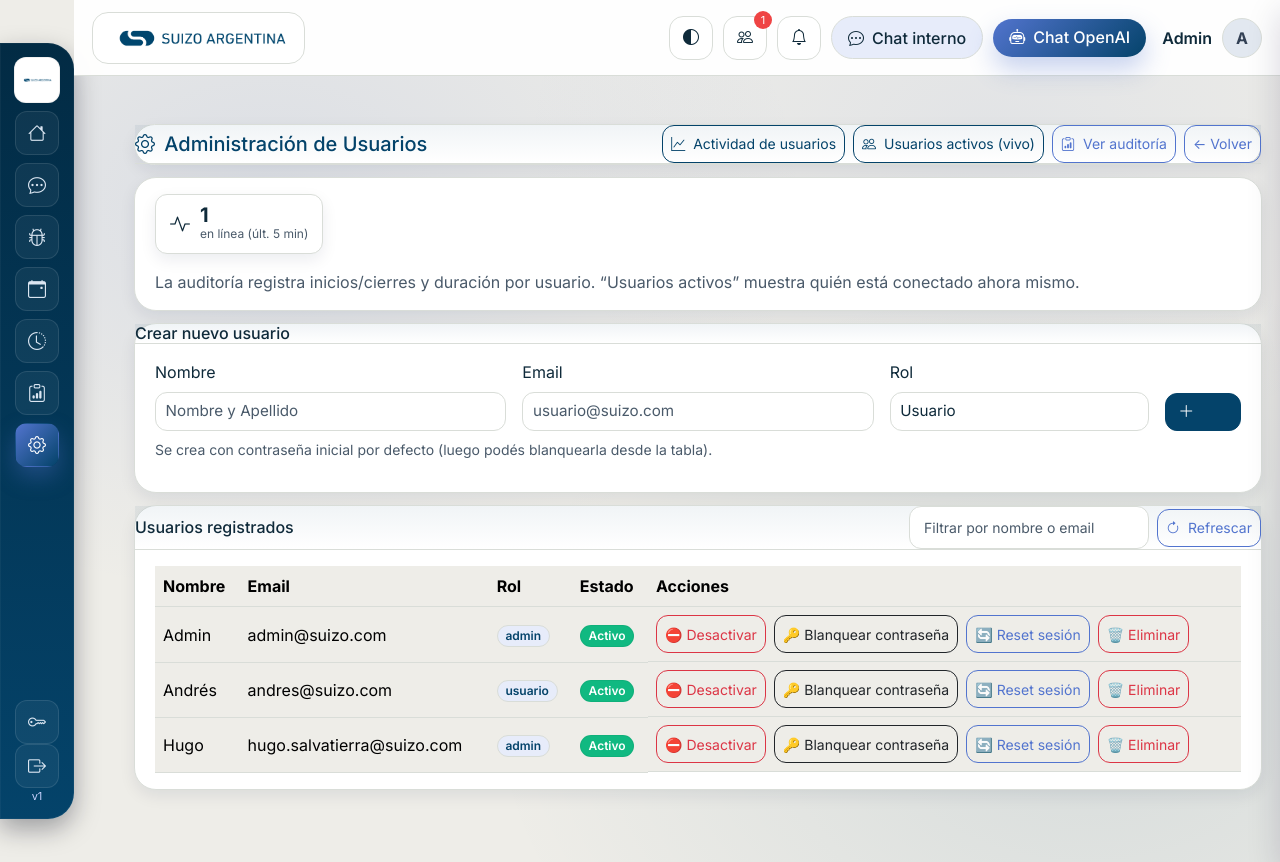
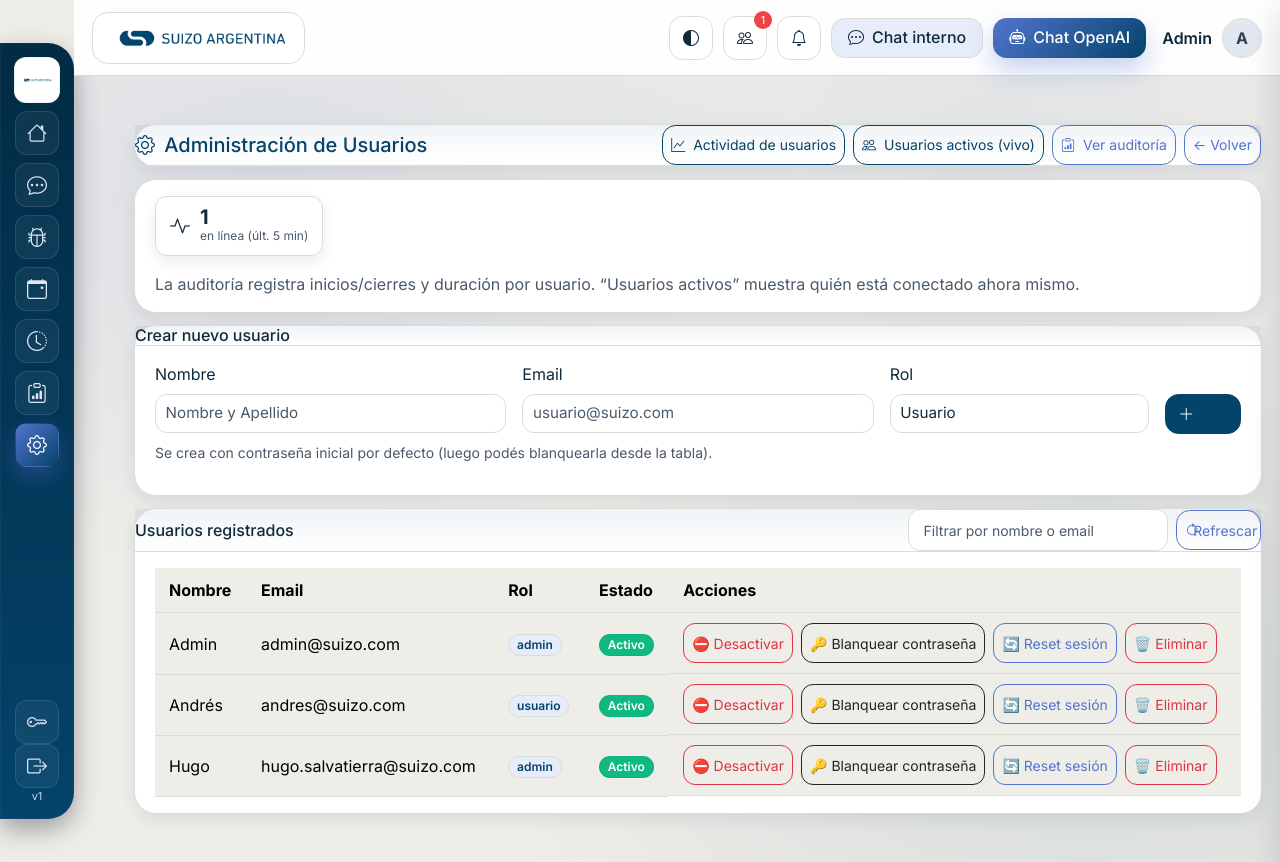
Before and after one commit to andrestor94/pliegos_ai_web_public, a FastAPI app: page /admin in a window 1280 px wide. Run offline with FastAPI, Linux system fonts and the light colour scheme; a user stored in the database is signed in; data comes from the database, SQL or seed files in the repository; data that the repository does not hold is empty; parts of the project's set-up code (start-up, migrations or seed data) failed here and were passed over; some libraries are stand-ins or nearby versions.

Commit message:
fix(ui): hotfix CSS en base.html (bordes, paddings y overflow en admin/auditoría/calendario/cambiar contraseña)

```diff
--- a/templates/base.html
+++ b/templates/base.html
@@ -442,7 +442,83 @@
     }
     [class*="container"], [class*="Container"]{ min-width: 0; }
   </style>
+
   {% block extra_head %}{% endblock %}
+
+  <!-- ===== HOTFIX UI (prioridad alta, sin tocar vistas) ===== -->
+  <style>
+    /* 1) Tokens Bootstrap: bordes + paddings coherentes */
+    :root{
+      --bs-border-radius: .85rem;
+      --bs-border-radius-sm: .65rem;
+      --bs-border-radius-lg: 1rem;
+      --bs-btn-padding-y: .55rem;
+      --bs-btn-padding-x: .95rem;
+      --bs-btn-border-radius: .85rem;
+    }
+
+    /* 2) Evitar que flex/grid empujen y rompan el layout */
+    .row, [class*="col-"], .d-flex, .input-group, .form-group { min-width: 0; }
+
+    /* 3) Inputs con más aire y radios */
+    .form-control, .form-select{
+      padding: .6rem .9rem;
+      border-radius: .85rem;
+    }
+
+    /* 4) Botones e icon buttons: altura y alineación */
+    .btn, .icon-btn, .pill{
+      min-height: 40px;
+      border-radius: .85rem;
+      gap: .5rem;
+      line-height: 1.1;
+    }
+    .icon-btn i, .btn i { line-height: 1; }
+
+    /* 5) Sidebar: fijar tamaño de botón/icono */
+    .side-btn{ width: 44px; height: 44px; line-height: 1; }
+    .side-btn i{ font-size: 20px; line-height: 1; }
+
+    /* 6) Tarjetas/paneles: recortar overflow en bordes redondeados */
+    .card, .cardx, .modal-content, .section-card{
+      border-radius: 18px;
+      overflow: hidden;
+    }
+
+    /* 7) Tablas (admin/auditoría) */
+    .table { table-layout: auto; }
+    .table th, .table td{ padding: 10px 14px; vertical-align: middle; }
+    .table-responsive, .content .table{ max-width: 100%; overflow-x: auto; }
+
+    /* 8) Calendario: toolbar flexible */
+    .fc .fc-toolbar { flex-wrap: wrap; gap: 8px; }
+    .fc .fc-toolbar-title{ font-size: clamp(1rem, 2.4vw, 1.25rem); }
+    .fc .fc-button{
+      padding: .35rem .65rem;
+      border-radius: .65rem;
+    }
+
+    /* 9) Contenido general */
+    .content{ overflow: auto; }
+    .content *{ min-width: 0; }
+    .content img, .content svg, .content canvas{ max-width: 100%; height: auto; }
+
+    /* 10) Rutas sensibles: marco amable si la vista no usa .section-card */
+    body[data-route^="/admin"] .content > :not(.page-wrap),
+    body[data-route^="/auditoria"] .content > :not(.page-wrap),
+    body[data-route^="/calendario"] .content > :not(.page-wrap),
+    body[data-route^="/cambiar-password"] .content > :not(.page-wrap){
+      border: 1px solid var(--bs-border-color, var(--border));
+      border-radius: 18px;
+      padding: 16px;
+      background: var(--surface);
+    }
+
+    /* 11) En móvil: scroll horizontal controlado en acciones del header */
+    @media (max-width:575.98px){
+      .header-actions{ overflow-x: auto; -webkit-overflow-scrolling: touch; }
+    }
+  </style>
 </head>
 <body data-auth="{{ '1' if request and request.url.path.startswith('/login') else '' }}"
       data-route="{{ request.url.path if request else '' }}"
```
